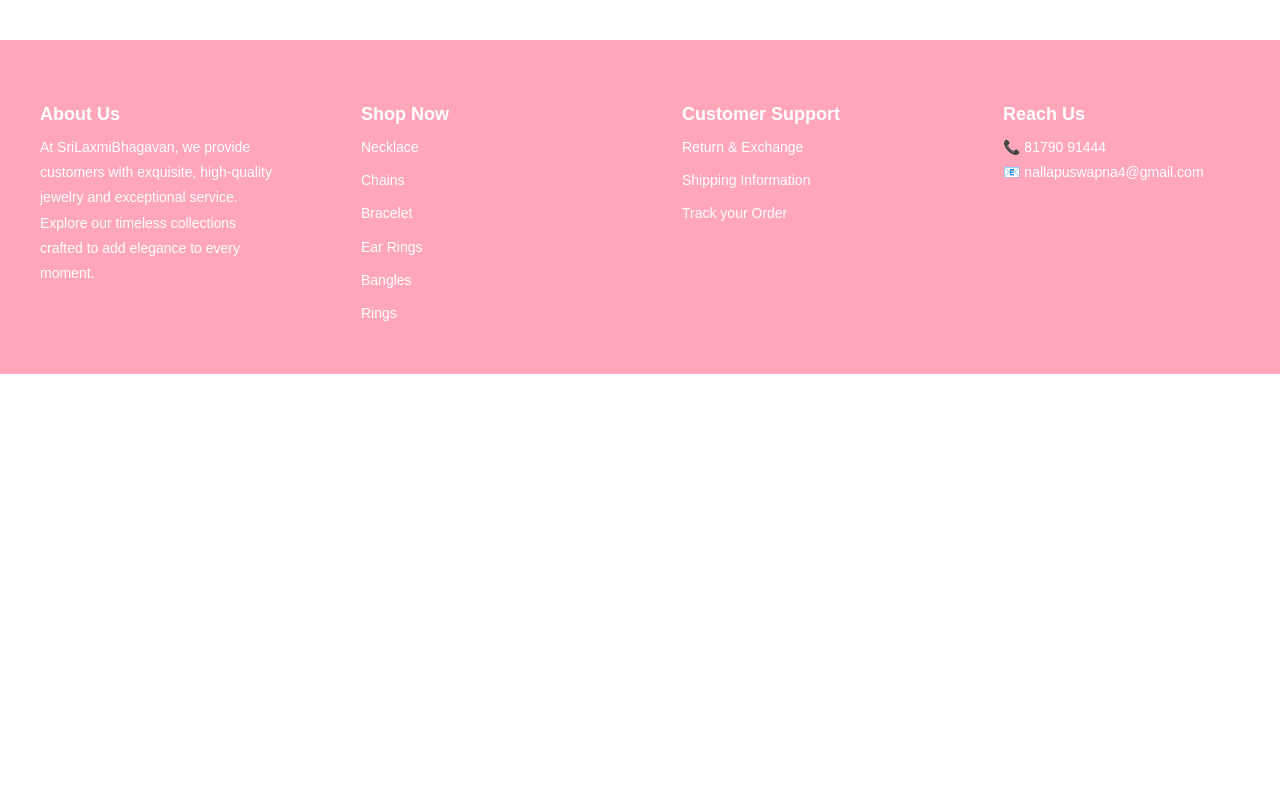
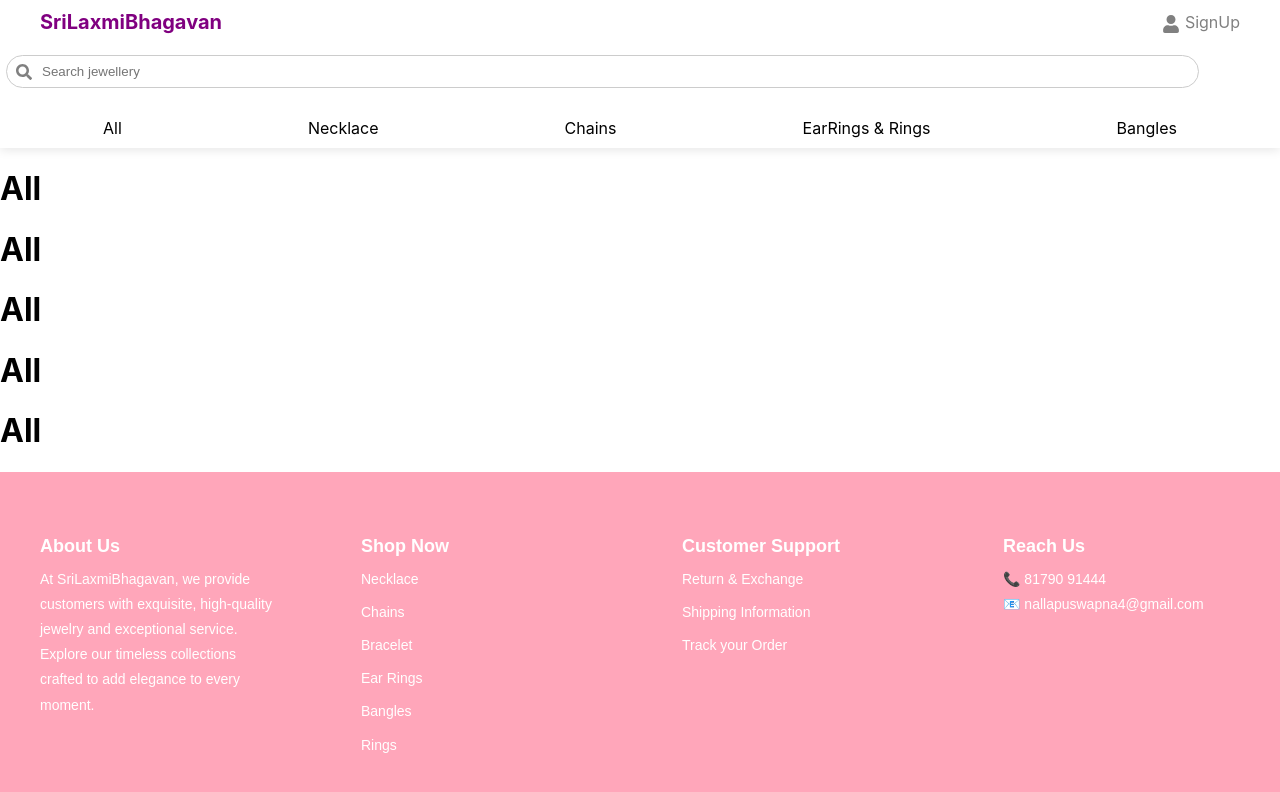
Before and after one commit to vishwasri-technologies/jewellery-web-app-frontend, a React (Create React App) app: page /all in a window 1280 px wide. Shown: the top 792 px of the page. Built offline with nearby package versions, Linux system fonts and the light colour scheme.

Commit message:
modified

```diff
--- a/src/App.js
+++ b/src/App.js
@@ -1,13 +1,31 @@
-
-import React from 'react'
-import Footer from './Components/Footer'
+import React from "react";
+import { BrowserRouter as Router, Route, Routes } from "react-router-dom";
+import Navbar from "./Components/Navbar";
+import Home from "./Components/Home";
+import Necklace from "./Components/Necklace";
+import Chains from "./Components/Chains";
+import All from "./Components/All.js";
+import EarringsRings from "./Components/EarRings.js";
+import Bangles from "./Components/Bangles.js";
+import Signup from "./Components/Signup.js";
 
 
-export default function App() {
+
+function App() {
   return (
-<div>
-      <Footer />
-    </div>
-  )
+    <Router>
+      <Navbar />
+      <Routes>
+        <Route path="/" element={<Home />} />
+        <Route path="/all" element={<All />} />
+        <Route path="/necklace" element={<Necklace />} />
+        <Route path="/chains" element={<Chains />} />
+        <Route path="/earrings-rings" element={<EarringsRings />} />
+        <Route path="/bangles" element={<Bangles />} />
+        <Route path="/signup" element={<Signup />} />
+      </Routes>
+    </Router>
+  );
+}
 
-}
+export default App;
--- a/src/Components/All.js
+++ b/src/Components/All.js
@@ -1,9 +1,17 @@
 import React from "react";
+import Footer from "./Footer";
 
-const All= () => {
-  return <h1 style={styles.page}>Create an account to explore more! all</h1>;
+const All = () => {
+  return (
+    <div>
+      <h1>All</h1>
+      <h1>All</h1>
+      <h1>All</h1>
+      <h1>All</h1>
+      <h1>All</h1>
+      <Footer />
+    </div>
+  );
 };
 
-const styles = { page: { textAlign: "center", marginTop: "50px", fontSize: "24px", color: "purple" } };
-
 export default All;
--- a/src/Components/Footer.css
+++ b/src/Components/Footer.css
@@ -4,7 +4,7 @@
   padding: 40px 20px;
   text-align: left;
   font-family: Arial, sans-serif;
-  margin-top: 40px;
+  /* margin-top: 40px; */
 }
 
 /* Desktop - 4 Columns */
```
